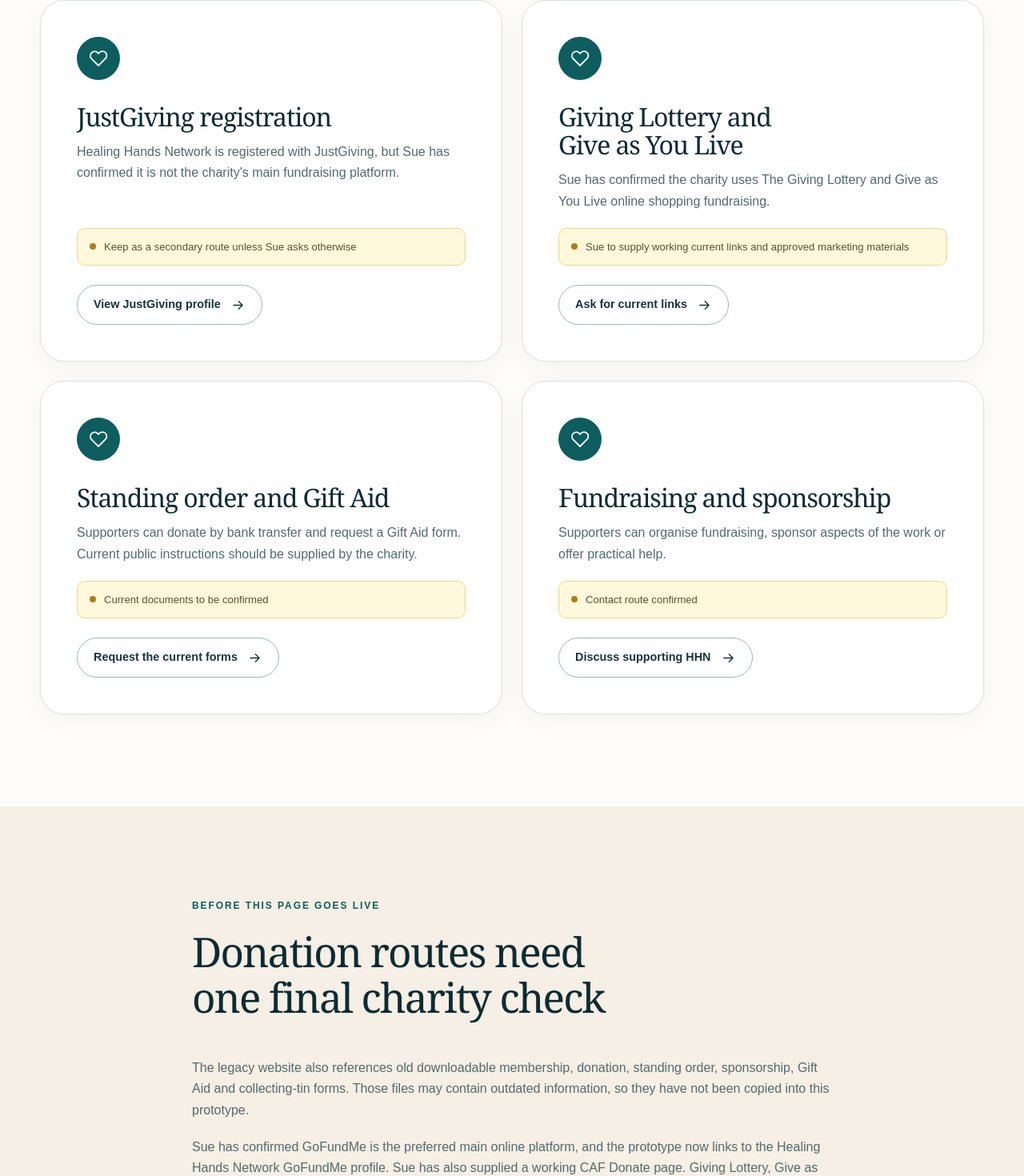
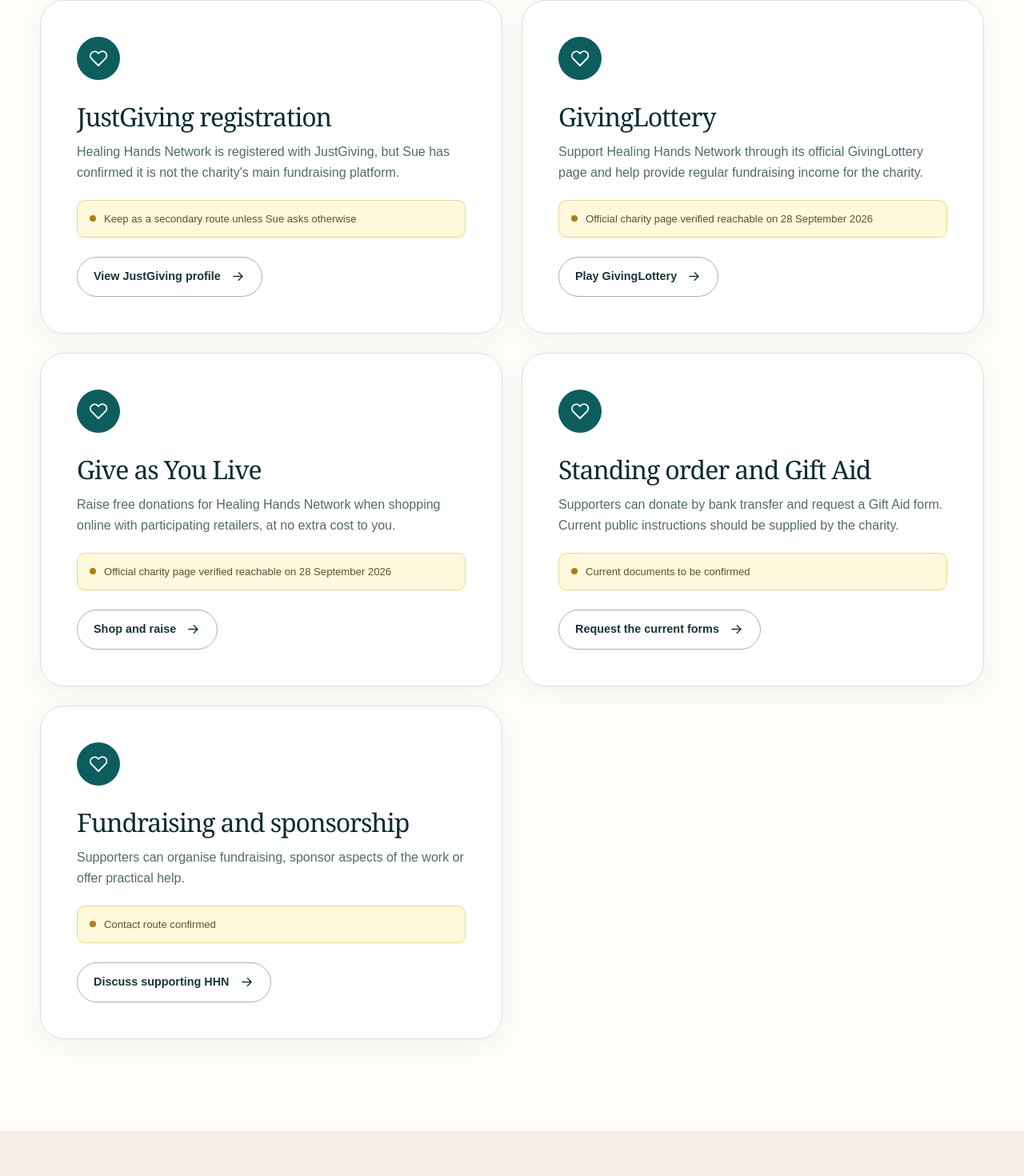
Before and after one commit to Ch3rry-Pi3-Ltd/Helping-Hands-Network, a Next.js app: page /support-us in a window 1280 px wide. Shown: the part 1517-2987 px from the top of the page at 80% size. Built offline with nearby package versions, Linux system fonts and the light colour scheme; no server answers.

Commit message:
Add direct fundraising platform links

```diff
--- a/src/app/support-us/page.tsx
+++ b/src/app/support-us/page.tsx
@@ -91,9 +91,10 @@
           <p>
             Sue has confirmed GoFundMe is the preferred main online platform,
             and the prototype now links to the Healing Hands Network GoFundMe
-            profile. Sue has also supplied a working CAF Donate page. Giving
-            Lottery, Give as You Live, bank-transfer and Gift Aid details still
-            need final links or instructions before launch.
+            profile. Sue has also supplied a working CAF Donate page and
+            confirmed the charity&apos;s GivingLottery and Give as You Live
+            pages. Bank-transfer and Gift Aid details still need final forms or
+            instructions before launch.
           </p>
         </div>
       </section>
--- a/src/content/site.ts
+++ b/src/content/site.ts
@@ -117,13 +117,20 @@
     status: "Keep as a secondary route unless Sue asks otherwise",
   },
   {
-    title: "Giving Lottery and Give as You Live",
+    title: "GivingLottery",
     description:
-      "Sue has confirmed the charity uses The Giving Lottery and Give as You Live online shopping fundraising.",
-    href: `mailto:${siteConfig.email}?subject=Giving%20Lottery%20or%20Give%20as%20You%20Live`,
-    label: "Ask for current links",
-    status:
-      "Sue to supply working current links and approved marketing materials",
+      "Support Healing Hands Network through its official GivingLottery page and help provide regular fundraising income for the charity.",
+    href: "https://www.givinglottery.org.uk/support/healing-hands-network",
+    label: "Play GivingLottery",
+    status: "Official charity page verified reachable on 28 September 2026",
+  },
+  {
+    title: "Give as You Live",
+    description:
+      "Raise free donations for Healing Hands Network when shopping online with participating retailers, at no extra cost to you.",
+    href: "https://www.giveasyoulive.com/charity/healinghandsnetwork",
+    label: "Shop and raise",
+    status: "Official charity page verified reachable on 28 September 2026",
   },
   {
     title: "Standing order and Gift Aid",
```
Also changed, not shown: 8 other files (tests, documents, lock files or other folders).
